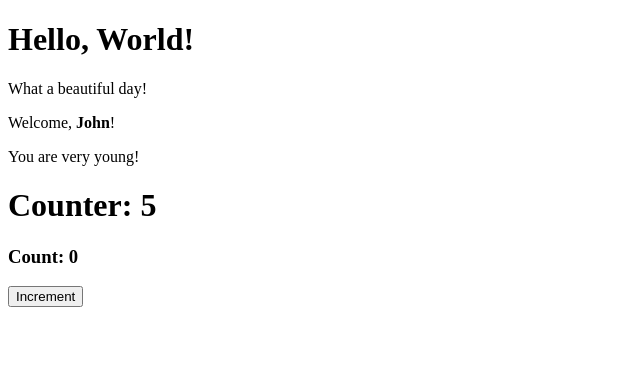
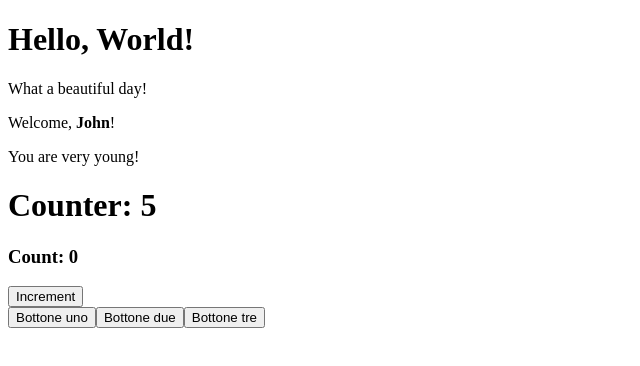
Before and after one commit to AlessioSatta/react-exercises, a React (Create React App) app in the folder my-app/: page / in a window 1280 px wide. Shown: the top 366 px of the page, without its empty margins (0-640 px from the left). Built offline with nearby package versions, Linux system fonts and the light colour scheme.

Commit message:
feat: ClickTracker

```diff
--- a/my-app/src/App.js
+++ b/my-app/src/App.js
@@ -1,5 +1,6 @@
 import React from 'react';
 import { ClickCounter } from './ClickCounter';
+import { ClickTracker } from './ClickTracker';
 import { Counter } from './Counter';
 import { Hello } from './Hello';
 import { Welcome } from './Welcome';
@@ -12,6 +13,7 @@ export class App extends React.Component {
                 <Welcome age= {17} />
                 <Counter initialValue= {0} incrementAmount= {1} incrementInterval= {1000} />
                 <ClickCounter />
+                <ClickTracker />
             </div>
         )
     }
--- /dev/null
+++ b/my-app/src/ClickTracker.js
@@ -0,0 +1,30 @@
+import React from "react";
+
+export class ClickTracker extends React.Component {
+    state = {
+        clicked: false,
+        index: 0
+    }
+
+    handleClickTracker = (event) => {
+        event.preventDefault()
+
+        this.setState({
+            clicked: true,
+            index: Number(event.target.id)
+        })
+    }
+
+    render() {
+        return(
+            <div>
+                {this.state.clicked && (this.state.index === 1) && <h1>Hai cliccato il bottone {this.state.index}</h1>}
+                {this.state.clicked && (this.state.index === 2) && <h1>Hai cliccato il bottone {this.state.index}</h1>}
+                {this.state.clicked && (this.state.index === 3) && <h1>Hai cliccato il bottone {this.state.index}</h1>}
+                <button id={1} onClick={this.handleClickTracker}>Bottone uno</button>
+                <button id={2} onClick={this.handleClickTracker}>Bottone due</button>
+                <button id={3} onClick={this.handleClickTracker}>Bottone tre</button>
+            </div>
+        )
+    }
+}
```
